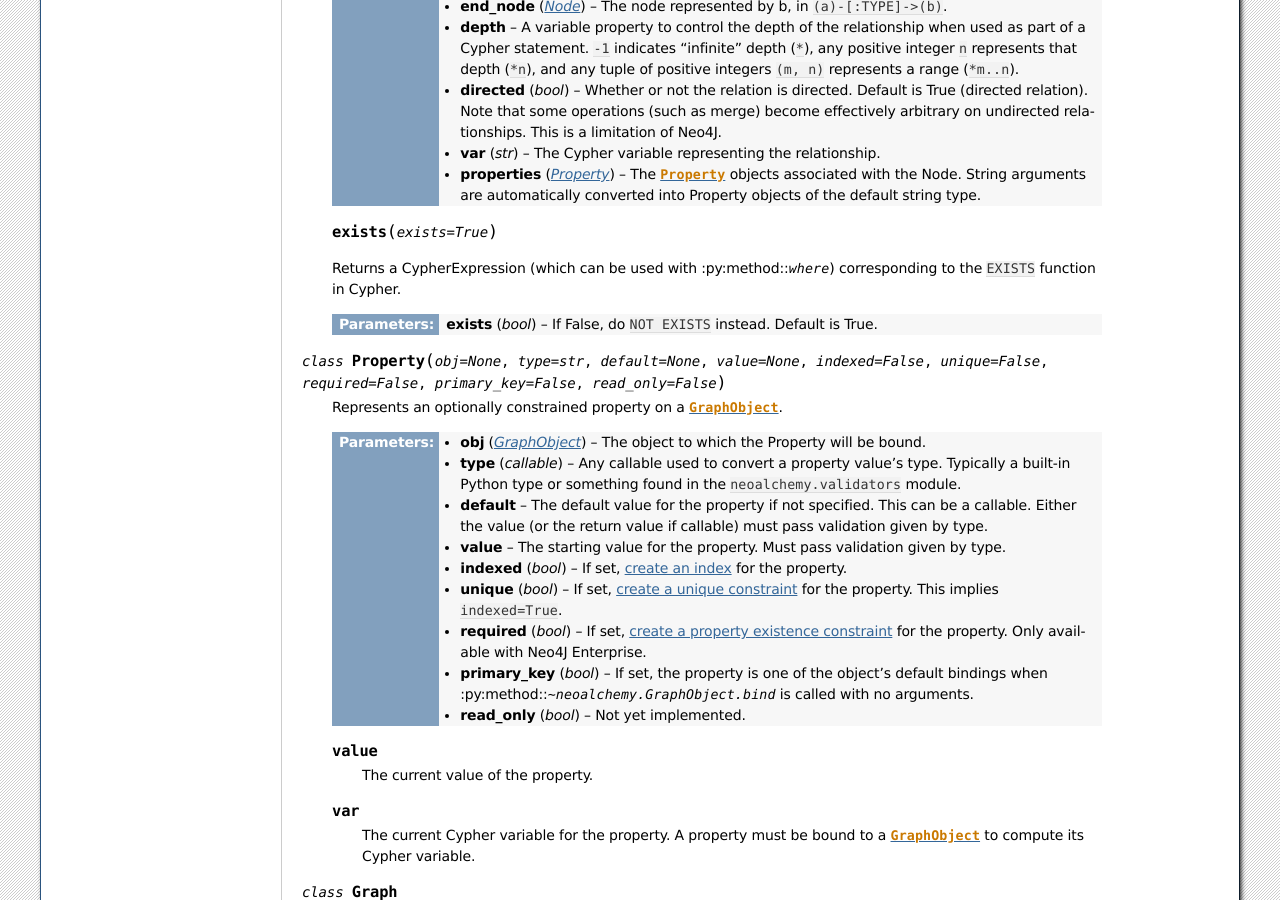
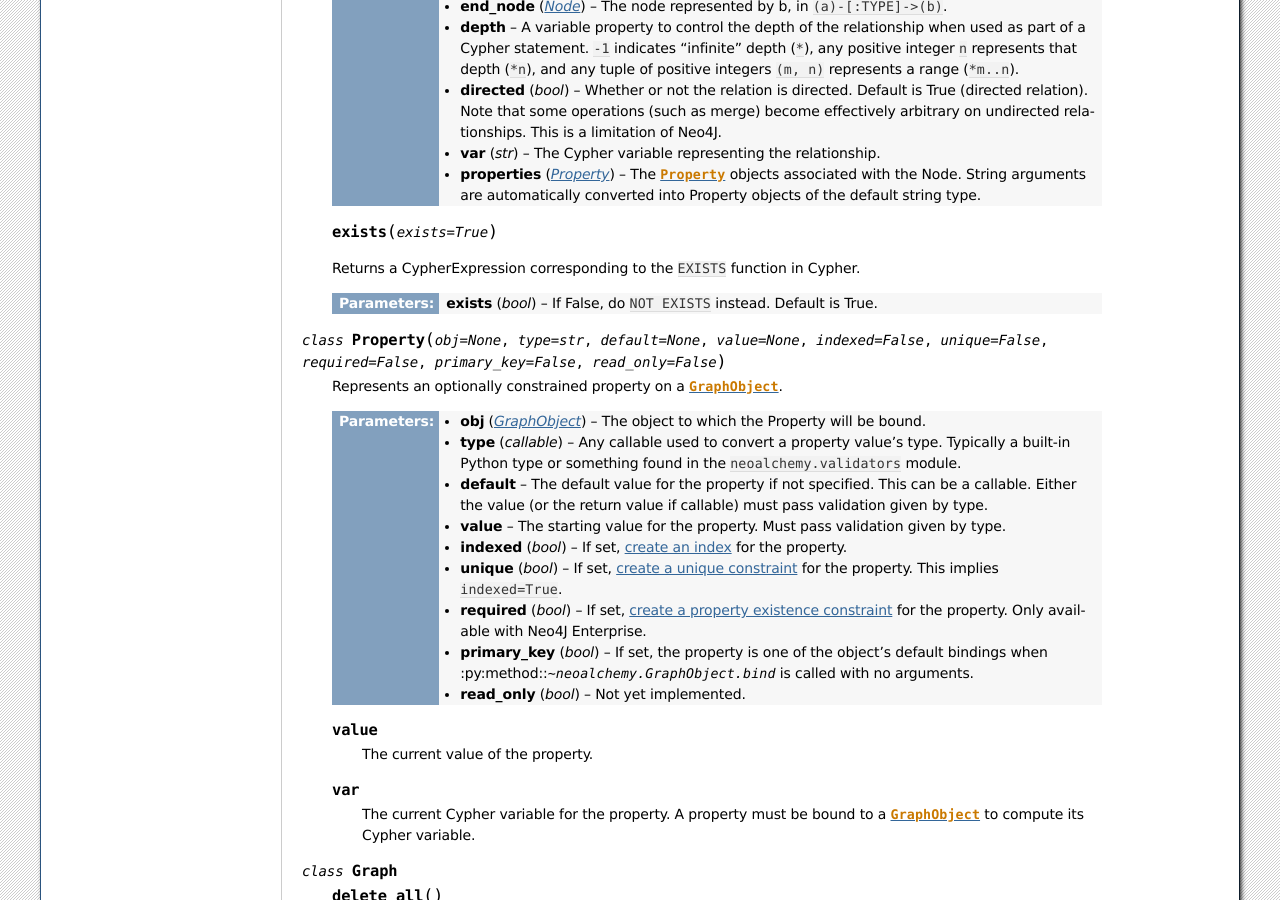
Before and after one commit to TwoBitAlchemist/NeoAlchemy, a Sphinx documentation site: the page built from source/schema-classes.rst, in a window 1280 px wide and 900 px high, scrolled down 1102 px. Built offline with Sphinx 7.4.7, drawn with Linux system fonts in a browser that asks for light colours.

Commit message:
Remove failing cross-reference

```diff
--- a/source/schema-classes.rst
+++ b/source/schema-classes.rst
@@ -97,8 +97,8 @@ Schema Classes
 
     .. py:method:: exists(exists=True)
 
-    Returns a CypherExpression (which can be used with :py:method::`where`)
-    corresponding to the ``EXISTS`` function in Cypher.
+    Returns a CypherExpression corresponding to the ``EXISTS`` function
+    in Cypher.
 
     :param bool exists: If False, do ``NOT EXISTS`` instead. Default is True.
 
```
